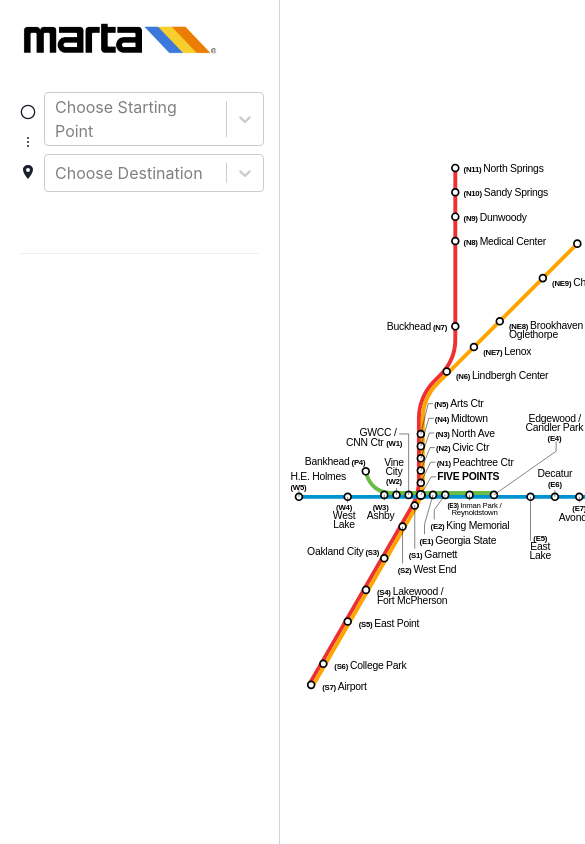
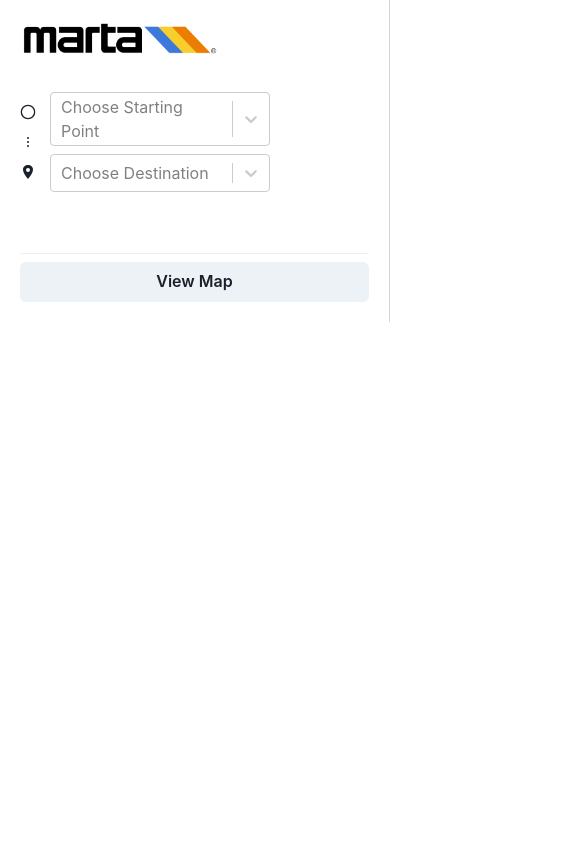
Before and after one commit to Samantha2233/marta, a React (Vite) app: page / in a window 390 px wide. Shown: the top 844 px of the page, 585 px wide, since content can reach past the window. Built offline with nearby package versions, Linux system fonts and the light colour scheme.

Commit message:
add responsiveness

```diff
--- a/src/AllProviders.tsx
+++ b/src/AllProviders.tsx
@@ -1,7 +1,15 @@
 import { ChakraProvider } from "@chakra-ui/react"
+import { generateRandomTimes } from './utils'
+import { useStore } from './store'
 import App from "./App"
 
+
 export function AllProviders() {
+  // simulate getting new times from Marta API
+    const randomTimes = generateRandomTimes()
+    const setArrivalTimes = useStore((state) => state.setArrivalTimes)
+    setArrivalTimes(randomTimes)
+
     return(
       <ChakraProvider>
           <App/>
--- a/src/App.tsx
+++ b/src/App.tsx
@@ -1,20 +1,25 @@
-import { HStack } from '@chakra-ui/react'
+import { Flex, useMediaQuery } from '@chakra-ui/react'
+import { useEffect } from 'react'
 import RailMap from './components/RailMap'
 import { SidePanel } from './components/SidePanel'
 import { useStore } from './store'
-import { generateRandomTimes } from './utils'
 
 function App() {
-  // simulate getting new times from Marta API
-  const randomTimes = generateRandomTimes()
-  const setArrivalTimes = useStore((state) => state.setArrivalTimes)
-  setArrivalTimes(randomTimes)
+  const [isLargerThan600] = useMediaQuery('(min-width: 600px)')
+  const mapView = useStore((state) => state.mapView)
+  const setMapView = useStore((state) => state.setMapView)
+
+  useEffect(() => {
+    isLargerThan600 ?  setMapView(true) : setMapView(false)
+  }, [isLargerThan600])
 
   return (
-    <HStack alignItems='flex-start'>
+    <Flex alignItems='flex-start'
+     flexDir={isLargerThan600 ? 'row' : 'column'}
+     >
       <SidePanel />
-      <RailMap />
-    </HStack>
+      {mapView ? <RailMap/> : null}
+    </Flex>
   )
 }
 
--- a/src/components/ArrivalTimes.tsx
+++ b/src/components/ArrivalTimes.tsx
@@ -1,8 +1,10 @@
 import { useEffect, useState } from "react";
-import { Box, Button, Divider, HStack, Text, VStack } from "@chakra-ui/react";
+import { Box, Button, Divider, HStack, Text, VStack, useMediaQuery } from "@chakra-ui/react";
 import { useStore } from '../store'
 import dayjs from "dayjs";
 import relativeTime from "dayjs/plugin/relativeTime";
+dayjs.extend(relativeTime);
+
 
 export function ArrivalTimes() {
     const [filteredTimes, setFilteredTimes] = useState([])
@@ -10,7 +12,9 @@
     const [loading, setLoading] = useState(false)
     const startingPoint = useStore((state) => state.startingPoint)
     const arrivalTimes = useStore((state) => state.arrivalTimes)
-    dayjs.extend(relativeTime);
+    const mapView = useStore((state) => state.mapView)
+    const setMapView = useStore((state) => state.setMapView)
+    const [isSmallerThan600] = useMediaQuery('(max-width: 600px)')
 
     useEffect(() => {
         if(startingPoint.value) {
@@ -59,7 +63,13 @@
                 )
             })}
             {startingPoint.value && filteredTimes.length === 0 ? <Text pt='20px' color='grey'>No arrivals. Please try selecting another Starting Point.</Text> : null}
-            {startingPoint.value ? <Button mt='35px !important' onClick={() => setRefresh(!refresh)} isLoading={loading}>Refresh</Button> : null}
+            {startingPoint.value ? <Button mt='35px !important' onClick={() => setRefresh(!refresh)} isLoading={loading}>Refresh Arrival Times</Button> : null}
+
+            {isSmallerThan600 ? (
+                <Button onClick={() =>  setMapView(!mapView)}>
+                    {mapView ? 'Hide Map' : 'View Map'}
+                </Button>
+            ) : null}
         </VStack>
     )
 }
--- a/src/components/DirectionsForm.tsx
+++ b/src/components/DirectionsForm.tsx
@@ -1,4 +1,4 @@
-import { HStack, Input, VStack } from "@chakra-ui/react";
+import { HStack, VStack } from "@chakra-ui/react";
 import { FiCircle } from 'react-icons/fi'
 import { HiEllipsisVertical } from 'react-icons/hi2'
 import { IoLocationSharp } from 'react-icons/io5'
@@ -14,7 +14,7 @@
     const setDestination = useStore((state) => state.setDestination)
 
     return (
-        <HStack alignItems='flexStart' pt='35px' w='250px'>
+            <HStack justifyContent='space-between'  alignItems='flexStart' w='250px' pt='35px'>
                 <VStack justifyContent='space-between' py='12px'>
                     <FiCircle />
                     <HiEllipsisVertical />
--- a/src/components/RailMap.tsx
+++ b/src/components/RailMap.tsx
@@ -1,5 +1,5 @@
-import { useState, useEffect } from "react";
-import { Flex } from '@chakra-ui/react'
+import { useEffect } from "react";
+import { Flex, useMediaQuery } from '@chakra-ui/react'
 import { useStore } from '../store'
 import { capitalize } from "../utils";
 
@@ -8,10 +8,11 @@
   const destination = useStore((state) => state.destination)
   const setStartingPoint = useStore((state) => state.setStartingPoint)
   const setDestination = useStore((state) => state.setDestination)
+  const [isSmallerThan800] = useMediaQuery('(max-width: 800px)')
 
   useEffect(() => {
     setUp()
-  })
+  }, [])
 
   useEffect(() => {
     // Highlight selected stations upon load
@@ -109,7 +110,12 @@
 
   return (
     <Flex justifyContent='center' w='100%'>
-      <svg height={'100vh'}  viewBox='0 0 800 1200' id='svg'>
+      <svg
+          height={isSmallerThan800 ? undefined : '100vh' }
+          width={isSmallerThan800 ? '100%' : undefined}
+          viewBox='0 0 800 1200'
+          id='svg'
+        >
         <g fill='none' strokeWidth={8}>
           {/* Red Line */}
           <path
--- a/src/components/SidePanel.tsx
+++ b/src/components/SidePanel.tsx
@@ -1,11 +1,21 @@
-import { Box } from "@chakra-ui/react";
+import { Box, useMediaQuery } from "@chakra-ui/react";
 import { DirectionsForm } from "./DirectionsForm";
 import { Logo } from "./Logo";
 import { ArrivalTimes } from "./ArrivalTimes";
 
 export function SidePanel() {
+    const [isSmallerThan800] = useMediaQuery('(max-width: 800px)')
+    const [isSmallerThan600] = useMediaQuery('(max-width: 600px)')
+
     return (
-        <Box w='280px' h='100vh' bg='white' borderRight='1px' borderColor='gray.300' dropShadow='2xl' p='20px'>
+        <Box
+            w={isSmallerThan600 ? '100%' : 'auto'}
+            h={isSmallerThan800 ? 'auto' : '100vh' }
+            borderRight='1px'
+            borderColor='gray.300'
+            dropShadow='2xl'
+            p='20px'
+        >
             <Logo />
             <DirectionsForm />
             <ArrivalTimes/>
--- a/src/store.ts
+++ b/src/store.ts
@@ -4,16 +4,20 @@
   startingPoint: any,
   destination: any,
   arrivalTimes: any,
+  mapView: boolean,
   setStartingPoint: (obj: any) => void,
   setDestination: (obj: any) => void,
-  setArrivalTimes: (array: any) => void
+  setArrivalTimes: (array: any) => void,
+  setMapView: (boolean: boolean) => void
 }
 
 export const useStore = create<State>((set) => ({
   startingPoint: {value: '', label: ''},
   destination: {value: '', label: ''},
   arrivalTimes: [],
+  mapView: true,
   setStartingPoint: (obj) => set(() => ({startingPoint: obj})),
   setDestination: (obj) => set(() => ({destination: obj})),
-  setArrivalTimes: (array) => set(() => ({arrivalTimes: array}))
+  setArrivalTimes: (array) => set(() => ({arrivalTimes: array})),
+  setMapView: (boolean) => set(() => ({mapView: boolean}))
 }))
```
Lines whose indentation alone changed are shown as unchanged.
